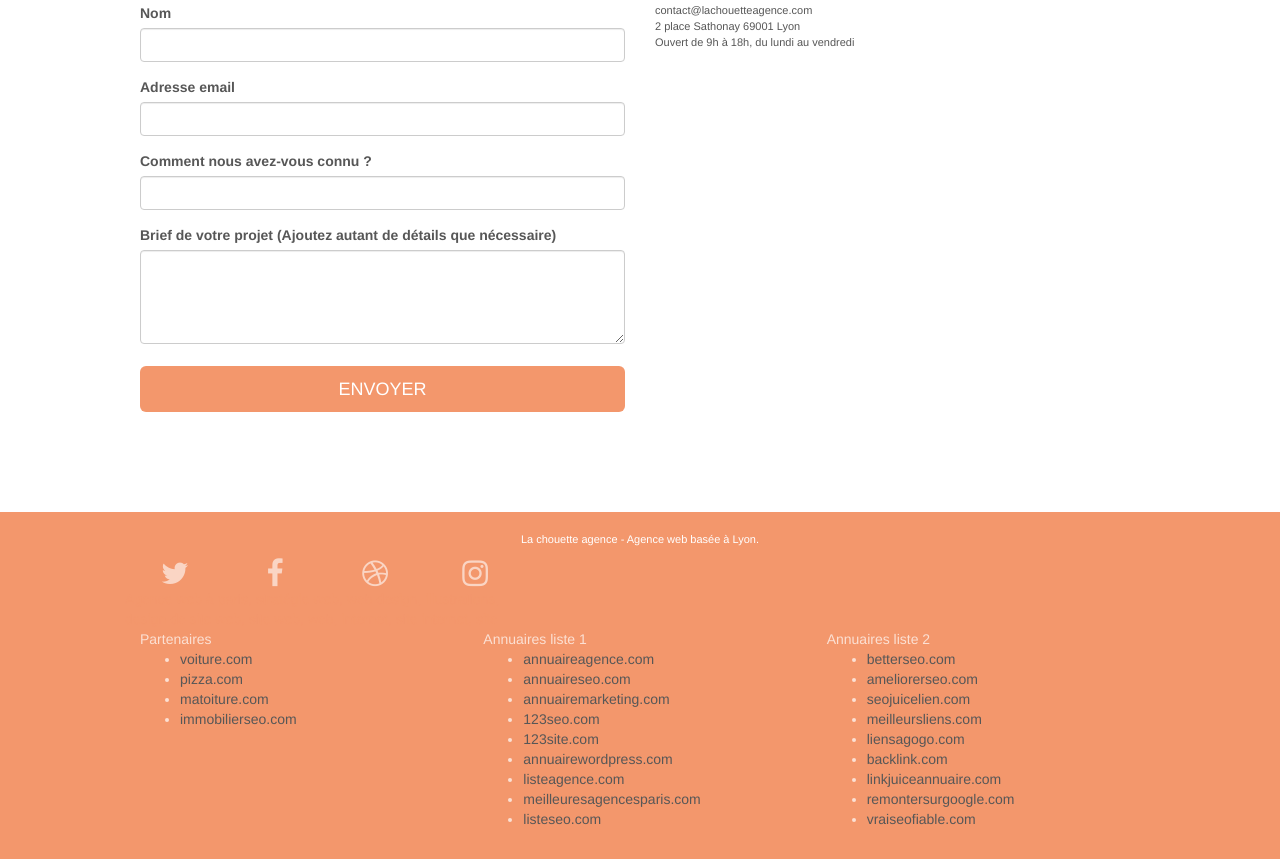
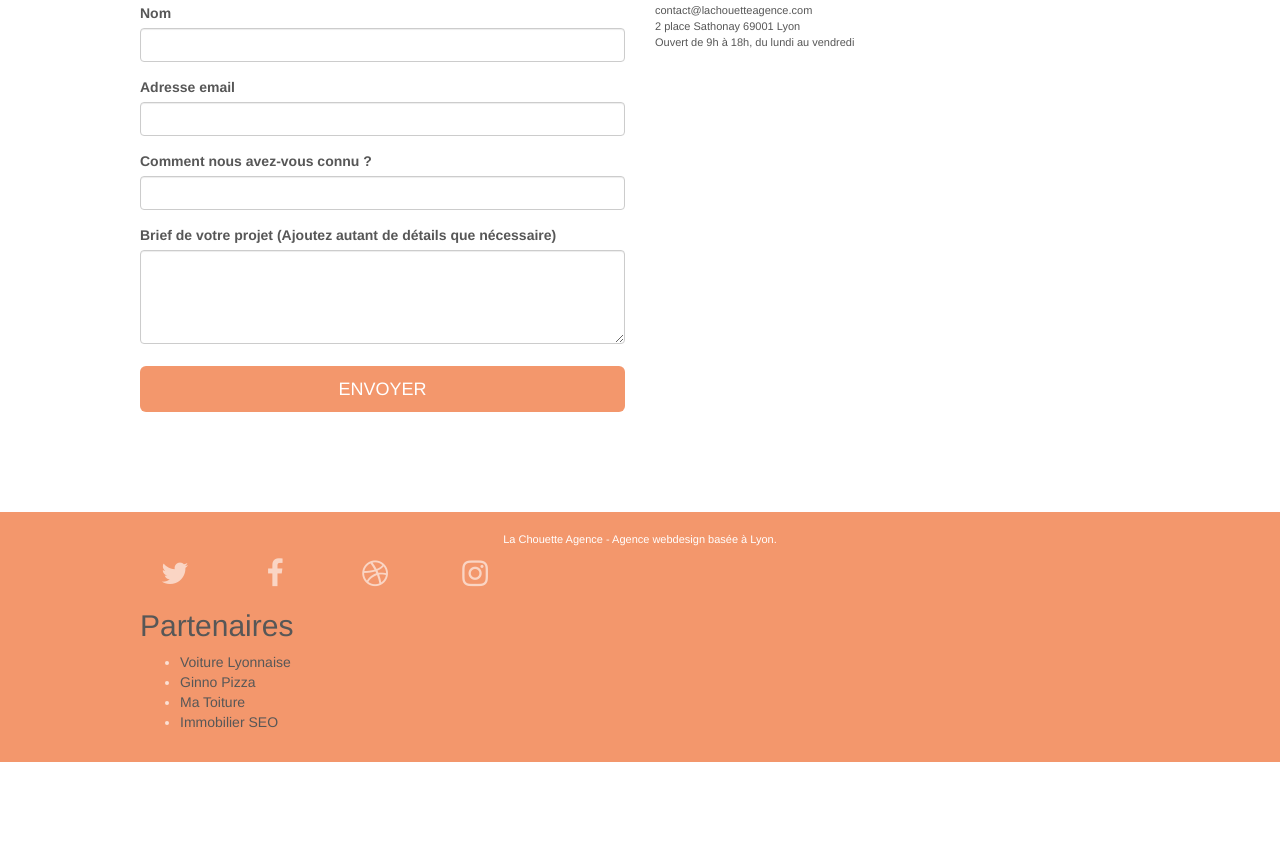
Before and after one commit to LaurieWeb/LaurieMontagner_4_14112020, a plain HTML site: page contact.html in a window 1280 px wide. Shown: the part 312-1171 px from the top of the page. After the commit the page ends 1074 px from the top, so only its background shows below. Drawn offline with Linux system fonts and the light colour scheme.

Commit message:
WIP V3 - Application des recommandations SEO
Recommandations 1, 2, 3 et 7 appliquées et terminées / 4, 9 et 10 en cours / reste 5, 6 et 8.

```diff
--- a/contact.html
+++ b/contact.html
@@ -125,68 +125,39 @@
 		<div class="row">
 			<div class="col-sm-12">
 				<p class="text-center white">
-					La chouette agence - Agence web basée à Lyon.<br>
+					La Chouette Agence - Agence webdesign basée à Lyon.<br>
 				</p>
 				<div class="row row-no-gutters social">
 					<div class="col-sm-3">
 						<div class="text-center">
-							<a class="social" href="index.html"><span class="fa fa-twitter icon-md"></span></a>
+							<a class="social" aria-label="Twitter" href="index.html"><span class="fa fa-twitter icon-md"></span></a>
 						</div>
 					</div>
 					<div class="col-sm-3">
 						<div class="text-center">
-							<a class="social" href="index.html"><span class="fa fa-facebook icon-md"></span></a>
+							<a class="social" aria-label="Facebook" href="index.html"><span class="fa fa-facebook icon-md"></span></a>
 						</div>
 					</div>
 					<div class="col-sm-3">
 						<div class="text-center">
-							<a class="social" href="index.html"><span class="fa fa-dribbble icon-md"></span></a>
+							<a class="social" aria-label="Dribble" href="index.html"><span class="fa fa-dribbble icon-md"></span></a>
 						</div>
 					</div>
 					<div class="col-sm-3">
 						<div class="text-center">
-							<a class="social" href="index.html"><span class="fa fa-instagram icon-md"></span></a>
+							<a class="social" aria-label="Instagram" href="index.html"><span class="fa fa-instagram icon-md"></span></a>
 						</div>
 					</div>
-					<div class="keywords" style="color:#F3976C;">Agence web à paris, stratégie web, web design, illustrations, design de site web, site web, web, internet, site internet, site</div>
 				</div>
 				<div class="row">
 					<div class="col-sm-4">
-						Partenaires
+						<h2>Partenaires</h2>
 							<ul>
-								<li><a href="voiture.com">voiture.com</a></li>
-								<li><a href="pizza.com">pizza.com</a></li>
-								<li><a href="matoiture.com">matoiture.com</a></li>
-								<li><a href="immobilierseo.com">immobilierseo.com</a></li>
+								<li><a href="voiture.com">Voiture Lyonnaise</a></li>
+								<li><a href="pizza.com">Ginno Pizza</a></li>
+								<li><a href="matoiture.com">Ma Toiture</a></li>
+								<li><a href="immobilierseo.com">Immobilier SEO</a></li>
 							</ul>
-					</div>
-					<div class="col-sm-4">
-						Annuaires liste 1
-						<ul>
-							<li><a href="annuaireagence.com">annuaireagence.com</a></li>
-							<li><a href="annuaireseo.com">annuaireseo.com</a></li>
-							<li><a href="annuairemarketing.com">annuairemarketing.com</a></li>
-							<li><a href="123seoture.com">123seo.com</a></li>
-							<li><a href="123site.com">123site.com</a></li>
-							<li><a href="annuairewordpress.com">annuairewordpress.com</a></li>
-							<li><a href="listeagence.com">listeagence.com</a></li>
-							<li><a href="meilleuresagencesparis.com">meilleuresagencesparis.com</a></li>
-							<li><a href="listeseo.com">listeseo.com</a></li>
-						</ul>
-					</div>
-					<div class="col-sm-4">
-						Annuaires liste 2
-						<ul>
-							<li><a href="betterseo.com">betterseo.com</a></li>
-							<li><a href="ameliorerseo.com">ameliorerseo.com</a></li>
-							<li><a href="seojuicelien.com">seojuicelien.com</a></li>
-							<li><a href="meilleursliens.com">meilleursliens.com</a></li>
-							<li><a href="liensagogo.com">liensagogo.com</a></li>
-							<li><a href="backlink.com">backlink.com</a></li>
-							<li><a href="linkjuiceannuaire.com">linkjuiceannuaire.com</a></li>
-							<li><a href="remontersurgoogle.com">remontersurgoogle.com</a></li>
-							<li><a href="vraiseofiable.com">vraiseofiable.com</a></li>
-						</ul>
 					</div>
 				</div>
 			</div>
```
Also changed, not shown: index.html (+18 -46 lines).
